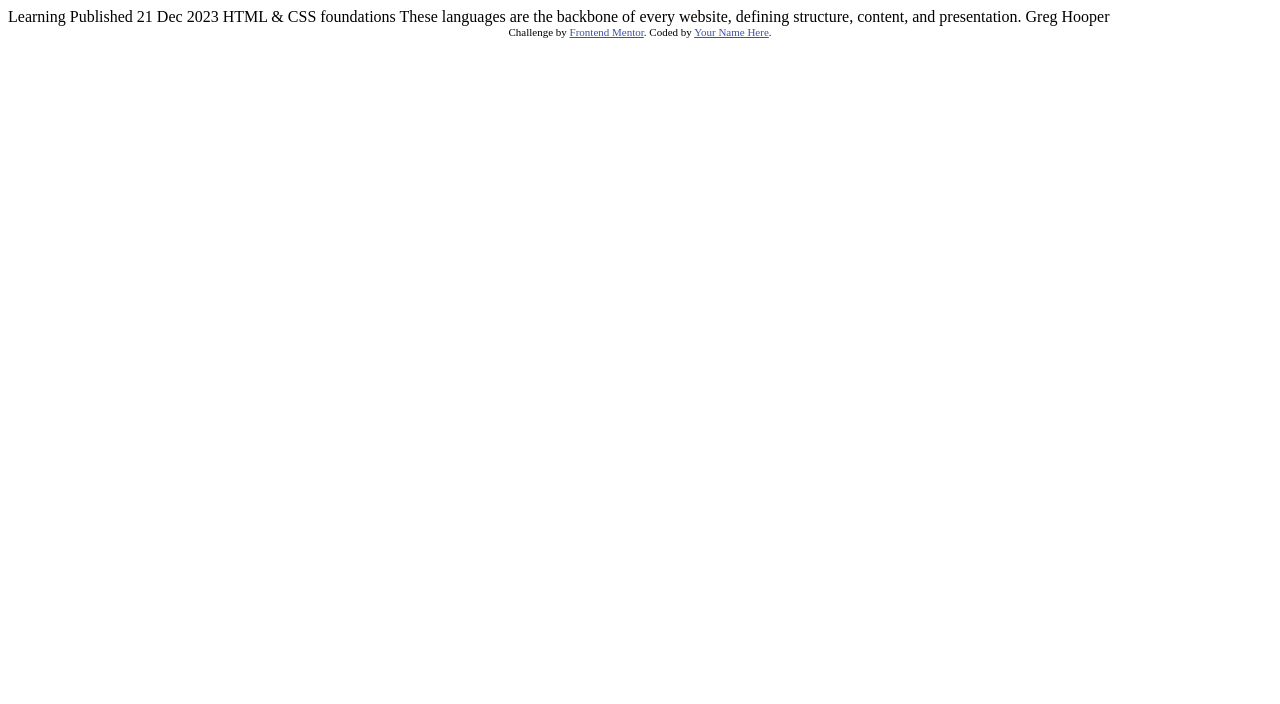
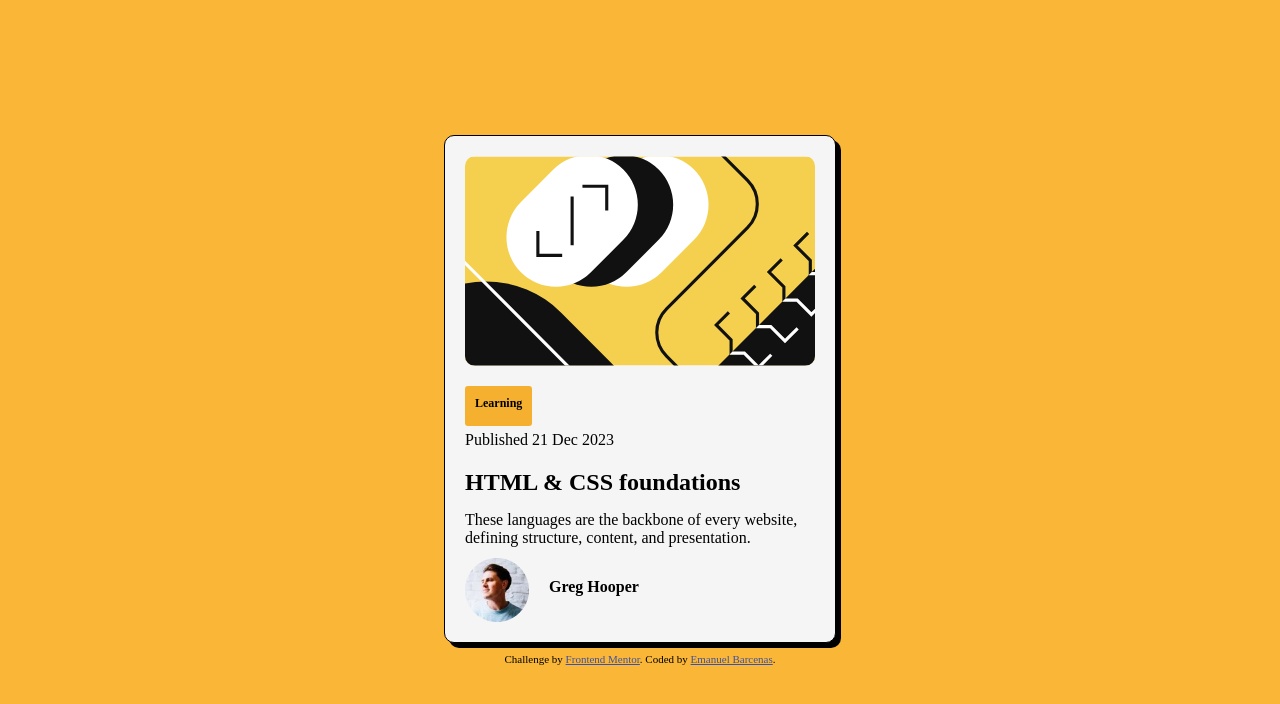
Before and after one commit to eman2point0/blog-preview-card-main, a plain HTML site: page index.html in a window 1280 px wide. Drawn offline with Linux system fonts and the light colour scheme.

Commit message:
And there we go

```diff
--- a/index.html
+++ b/index.html
@@ -1,34 +1,117 @@
 <!DOCTYPE html>
 <html lang="en">
   <head>
-  <meta charset="UTF-8">
-  <meta name="viewport" content="width=device-width, initial-scale=1.0"> <!-- displays site properly based on user's device -->
+    <meta charset="UTF-8" />
+    <meta name="viewport" content="width=device-width, initial-scale=1.0" />
+    <!-- displays site properly based on user's device -->
 
-  <link rel="icon" type="image/png" sizes="32x32" href="./assets/images/favicon-32x32.png">
+    <link
+      rel="icon"
+      type="image/png"
+      sizes="32x32"
+      href="./assets/images/favicon-32x32.png"
+    />
 
     <title>Frontend Mentor | Blog preview card</title>
 
     <!-- Feel free to remove these styles or customise in your own stylesheet 👍 -->
     <style>
-    .attribution { font-size: 11px; text-align: center; }
-    .attribution a { color: hsl(228, 45%, 44%); }
+      html,
+      body {
+        height: 100%;
+        display: flex;
+        align-items: center;
+        justify-content: center;
+        margin: 0;
+        flex-direction: column;
+        background-color: rgb(250, 182, 55);
+      }
+
+      .attribution {
+        margin-top: 10px;
+        font-size: 11px;
+        text-align: center;
+      }
+      .attribution a {
+        color: hsl(228, 45%, 44%);
+      }
+
+      .card {
+        width: 350px;
+        display: flex;
+        flex-direction: column;
+        background-color: whitesmoke;
+        padding: 20px;
+        border: 1px solid black;
+        border-radius: 10px;
+
+        box-shadow: 5px 5px black;
+      }
+
+      .card p {
+        margin-top: 5px;
+        margin-bottom: 10px;
+      }
+
+      .card h2 {
+        margin: 10px 0;
+      }
+
+      .image-container {
+        width: 100%;
+      }
+
+      .image-container img {
+        width: 100%;
+        height: auto;
+        display: block;
+        border-radius: 10px;
+      }
+
+      .topic {
+        background-color: rgb(245, 176, 47);
+        font-size: 12px;
+        font-weight: bold;
+        border-radius: 3px;
+        width: max-content;
+        padding: 5px 10px;
+
+        margin-top: 20px;
+      }
+
+      .profile-section {
+        display: flex;
+        align-items: center;
+        gap: 20px;
+      }
     </style>
   </head>
   <body>
+    <div class="card">
+      <div class="image-container">
+        <img src="./assets/images/illustration-article.svg" alt="" />
+      </div>
 
-  Learning
-
-  Published 21 Dec 2023
-
-  HTML & CSS foundations
-
-  These languages are the backbone of every website, defining structure, content, and presentation.
-
-  Greg Hooper
+      <div class="topic">
+        <p><strong>Learning</strong></p>
+      </div>
+      <p>Published 21 Dec 2023</p>
+      <h2>HTML & CSS foundations</h2>
+      <p>
+        These languages are the backbone of every website, defining structure,
+        content, and presentation.
+      </p>
+      <div class="profile-section">
+        <img src="./assets/images/image-avatar.webp" alt="Profile picture" />
+        <p><strong>Greg Hooper</strong></p>
+      </div>
+    </div>
 
     <div class="attribution">
-    Challenge by <a href="https://www.frontendmentor.io?ref=challenge" target="_blank">Frontend Mentor</a>.
-    Coded by <a href="#">Your Name Here</a>.
+      Challenge by
+      <a href="https://www.frontendmentor.io?ref=challenge" target="_blank"
+        >Frontend Mentor</a
+      >. Coded by <a href="#">Emanuel Barcenas</a>.
     </div>
   </body>
 </html>
```
Lines whose indentation alone changed are shown as unchanged.
